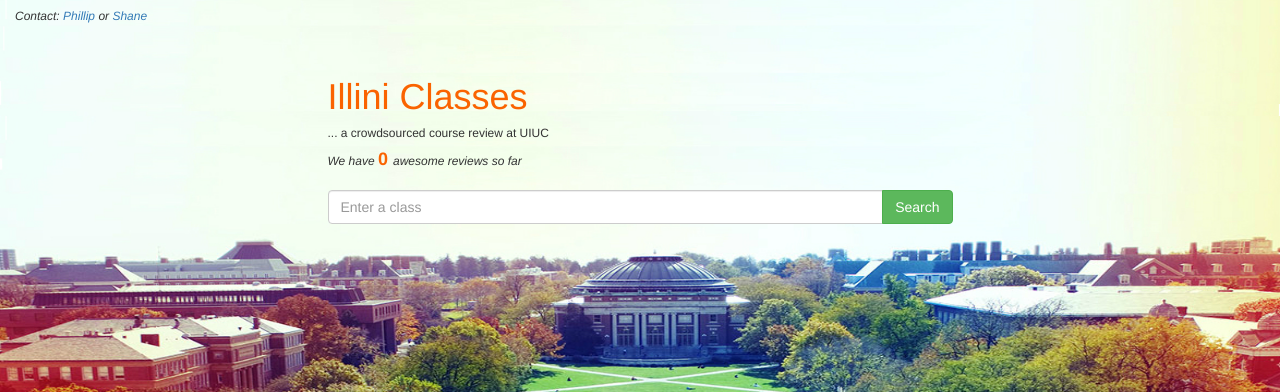
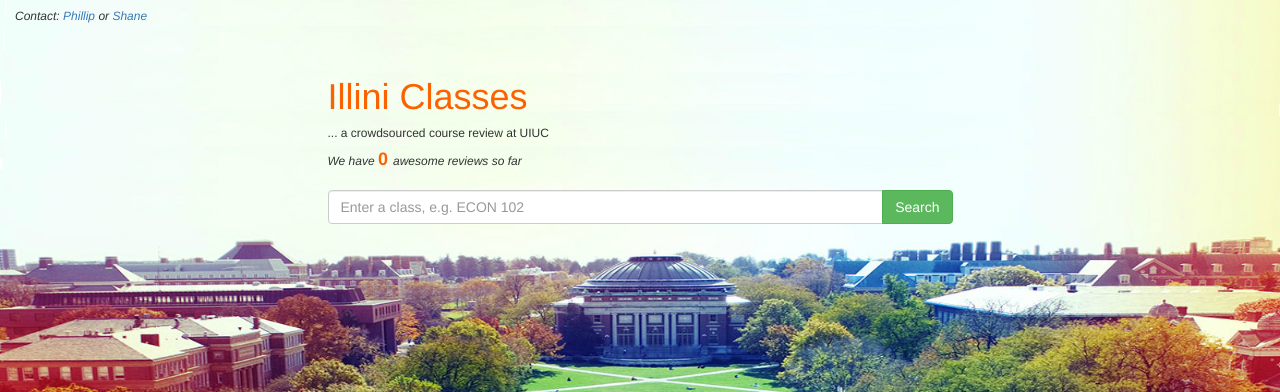
Before and after one commit to bcongdon/illiniclasses.com, a Flask app: page / in a window 1280 px wide. Shown: the top 392 px of the page. Run offline with Flask 2, Linux system fonts and the light colour scheme; data that the repository does not hold is empty; some libraries are stand-ins or nearby versions.

Commit message:
add e.g. ECON 102 to all files

```diff
--- a/routes.py
+++ b/routes.py
@@ -1,7 +1,7 @@
 from flask import Flask, flash, render_template, request, url_for, redirect
 from data import SearchBar, CourseData
 from flask_pymongo import PyMongo
-# from db_credential import db_name, db_uri 	# For running locally (Heroku config vars for online)
+from db_credential import db_name, db_uri 	# For running locally (Heroku config vars for online)
 import requests
 from xmljson import badgerfish as bf
 from xml.etree.ElementTree import fromstring
@@ -17,8 +17,8 @@ app.config['MONGO_DBNAME'] = os.environ.get('DB_NAME')
 app.config['MONGO_URI'] = os.environ.get('DB_URI')
 
 # For running locally
-# app.config['MONGO_DBNAME'] = os.environ.get('DB_NAME', db_name)
-# app.config['MONGO_URI'] = os.environ.get('DB_URI', db_uri)
+app.config['MONGO_DBNAME'] = os.environ.get('DB_NAME', db_name)
+app.config['MONGO_URI'] = os.environ.get('DB_URI', db_uri)
 
 mongo = PyMongo(app)
 
--- a/templates/index.html
+++ b/templates/index.html
@@ -30,7 +30,7 @@
             <form method='POST'>
                 <div id='search-bar' class='input-group'>
 
-                    {{ search_bar.course_name(class='form-control', placeholder="Enter a class") }}
+                    {{ search_bar.course_name(class='form-control', placeholder="Enter a class, e.g. ECON 102") }}
 
                     <span class='input-group-btn'>
 						{{ search_bar.submit(class='btn btn-success')}}
--- a/templates/review.html
+++ b/templates/review.html
@@ -21,7 +21,7 @@
                 <form method='POST'>
                     <div id='search-bar' class='input-group'>
 
-                        {{ search_bar.course_name(class='form-control', placeholder="Enter a class") }}
+                        {{ search_bar.course_name(class='form-control', placeholder="Enter a class, e.g. ECON 102") }}
 
                         <span class='input-group-btn'>
                             {{ search_bar.submit(class='btn btn-success')}}
```
